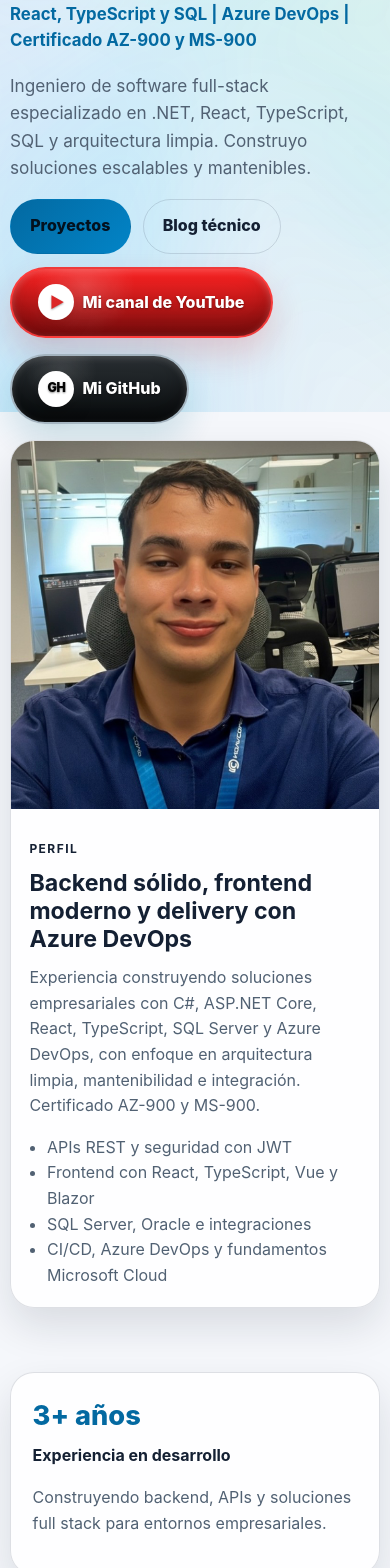
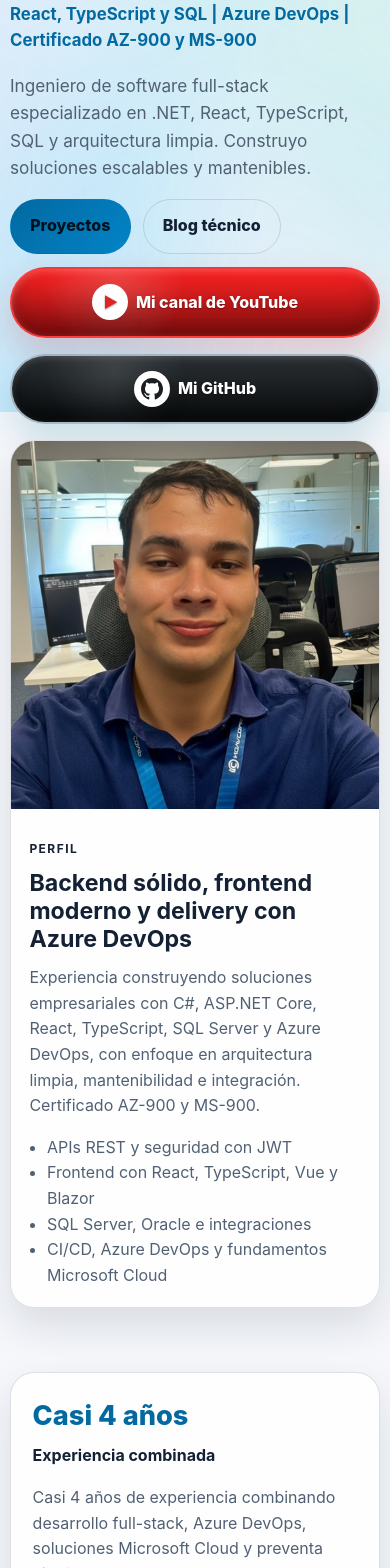
Before and after one commit to full-stack-dev-johncastrosanabria/Portfolio, a React (Vite) app: page / in a window 390 px wide. Shown: the part 432-2000 px from the top of the page. Built offline with nearby package versions, Linux system fonts and the light colour scheme; no server answers.

Commit message:
Fix employment dates and social buttons

```diff
--- a/index.html
+++ b/index.html
@@ -6,12 +6,12 @@
     <meta name="viewport" content="width=device-width, initial-scale=1.0" />
     <meta
       name="description"
-      content="Portafolio profesional de John Castro como Full Stack .NET Developer: C#, ASP.NET Core, React, SQL y Azure DevOps."
+      content="Portafolio profesional de John Castro como ingeniero de software full-stack: .NET, React, TypeScript, SQL, Azure DevOps, Microsoft Cloud y preventa técnica."
     />
     <title>Portafolio | John Castro</title>
   </head>
   <body>
     <div id="root"></div>
-    <script type="module" src="/src/main.jsx"></script>
+    <script type="module" src="/src/main.tsx"></script>
   </body>
 </html>
--- a/src/data/experience.ts
+++ b/src/data/experience.ts
@@ -76,10 +76,10 @@ export const experience: ExperienceItem[] = [
   {
     company: 'Novacomp S.A.',
     role: 'Pre-Sales Engineer | Microsoft Cloud & AI Solutions',
-    period: 'Aug 2025 - Feb 2026',
-    startDate: '2025-08-01',
+    period: 'Oct 2025 - Feb 2026',
+    startDate: '2025-10-01',
     endDate: '2026-02-28',
-    duration: '7 months',
+    duration: '5 months',
     summary: {
       es: 'Rol híbrido entre desarrollo de negocio, preventa técnica y consultoría comercial para soluciones Microsoft Cloud, con foco en Azure, DevOps, Fabric, Purview, Power Platform, Microsoft 365 e IA aplicada al negocio.',
       en: 'Hybrid role across business development, technical pre-sales and commercial consulting for Microsoft Cloud solutions, focused on Azure, DevOps, Fabric, Purview, Power Platform, Microsoft 365 and business AI.',
--- a/src/data/skills.ts
+++ b/src/data/skills.ts
@@ -53,16 +53,16 @@ export const skillGroups: SkillGroup[] = [
 export const profileStats: ProfileStat[] = [
   {
     value: {
-      es: '3+ años',
-      en: '3+ years',
+      es: 'Casi 4 años',
+      en: 'Nearly 4 years',
     },
     label: {
-      es: 'Experiencia en desarrollo',
-      en: 'Development experience',
+      es: 'Experiencia combinada',
+      en: 'Combined experience',
     },
     detail: {
-      es: 'Construyendo backend, APIs y soluciones full stack para entornos empresariales.',
-      en: 'Building backend, APIs and full stack solutions for enterprise environments.',
+      es: 'Casi 4 años de experiencia combinando desarrollo full-stack, Azure DevOps, soluciones Microsoft Cloud y preventa técnica.',
+      en: 'Nearly 4 years of combined experience in full-stack software engineering, Azure DevOps, Microsoft Cloud solutions, and technical pre-sales.',
     },
   },
   {
--- a/src/pages/HomePage.tsx
+++ b/src/pages/HomePage.tsx
@@ -13,7 +13,7 @@ import { publicAsset } from '@/lib/assets';
 import { localizedValue } from '@/lib/localized';
 
 export function HomePage() {
-  useDocumentTitle('Portafolio | Full Stack .NET Developer');
+  useDocumentTitle('Portafolio | Ingeniero de software full-stack');
   const { t, i18n } = useTranslation();
   const language = i18n.resolvedLanguage || i18n.language;
   const heroBullets = t('hero.bullets', { returnObjects: true }) as string[];
@@ -45,7 +45,7 @@ export function HomePage() {
                 rel="noopener noreferrer"
               >
                 <span className="button-icon button-icon-youtube" aria-hidden="true">▶</span>
-                {localizedValue(siteConfig.ctaYouTubeLocalized, language)}
+                <span className="button-label">{localizedValue(siteConfig.ctaYouTubeLocalized, language)}</span>
               </a>
               <a
                 className="button button-github"
@@ -53,8 +53,10 @@ export function HomePage() {
                 target="_blank"
                 rel="noopener noreferrer"
               >
-                <span className="button-icon button-icon-github" aria-hidden="true">GH</span>
-                {localizedValue(siteConfig.ctaGitHubLocalized, language)}
+                <span className="button-icon button-icon-github" aria-hidden="true">
+                  <img src={publicAsset('github-mark.svg')} alt="" />
+                </span>
+                <span className="button-label">{localizedValue(siteConfig.ctaGitHubLocalized, language)}</span>
               </a>
             </div>
           </div>
--- a/src/styles/global.css
+++ b/src/styles/global.css
@@ -481,6 +481,7 @@ img {
 .hero-social-actions {
   margin-top: 0.85rem;
   gap: 1rem;
+  align-items: stretch;
 }
 
 .button {
@@ -495,6 +496,7 @@ img {
   background: linear-gradient(135deg, var(--primary), var(--primary-strong));
   color: #03111f;
   font-weight: 800;
+  white-space: nowrap;
   transition: transform 180ms ease, box-shadow 180ms ease;
 }
 
@@ -516,6 +518,7 @@ img {
 }
 
 .button-youtube {
+  width: min(100%, 330px);
   min-height: 58px;
   padding: 0.95rem 1.65rem;
   border: 2px solid rgba(255, 66, 66, 0.86);
@@ -545,6 +548,7 @@ img {
 }
 
 .button-github {
+  width: min(100%, 330px);
   min-height: 58px;
   padding: 0.95rem 1.65rem;
   border: 2px solid rgba(197, 216, 230, 0.82);
@@ -595,9 +599,20 @@ img {
 
 .button-icon-github {
   background: #ffffff;
-  color: #050505;
   box-shadow: 0 8px 18px rgba(0, 0, 0, 0.26);
-  letter-spacing: -0.04em;
+  overflow: hidden;
+}
+
+.button-icon-github img {
+  width: 1.35rem;
+  height: 1.35rem;
+  object-fit: contain;
+}
+
+.button-label {
+  min-width: 0;
+  overflow: hidden;
+  text-overflow: ellipsis;
 }
 
 :root[data-theme='light'] .button-youtube {
@@ -905,6 +920,11 @@ img {
   .hero-profile-copy {
     padding: 1.15rem;
   }
+
+  .button-youtube,
+  .button-github {
+    width: 100%;
+  }
 }
 
 
```
Also changed, not shown: public/github-mark.svg (added), 1 other file (tests, documents, lock files or other folders).
